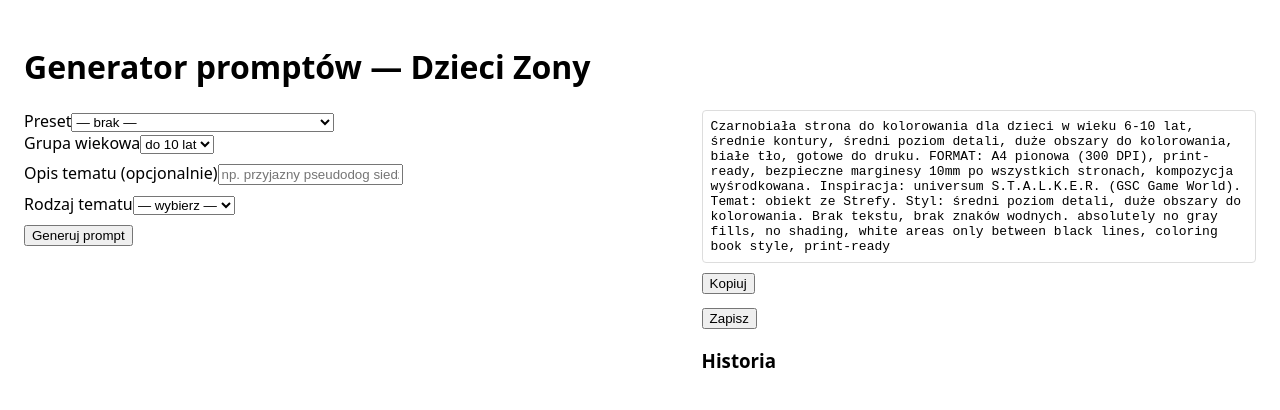
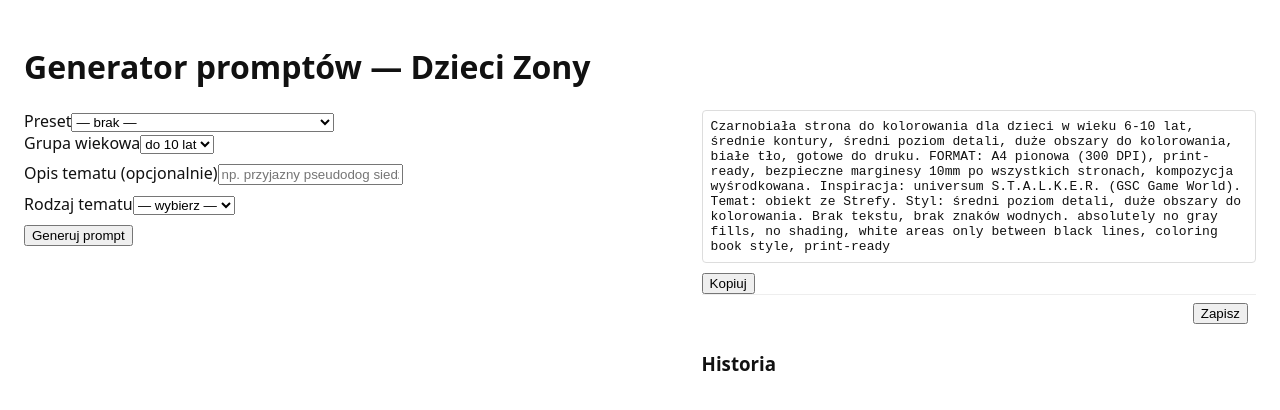
Before and after one commit to serwus79/stalker_generator, a Vue app in the folder frontend/: page / in a window 1280 px wide. Shown: the top 410 px of the page. Built offline with nearby package versions, Linux system fonts and the light colour scheme.

Commit message:
feat: dodanie responsywności i dostępności w aplikacji

```diff
--- a/frontend/src/App.tsx
+++ b/frontend/src/App.tsx
@@ -5,6 +5,7 @@ import PromptFormWithValidation from './components/PromptFormWithValidation'
 import Preview from './components/Preview'
 import HistoryList from './components/HistoryList'
 import useLocale from './locales/useLocale'
+import './styles/responsive.css'
 import { saveEntry } from './store/historyStore'
 
 export default defineComponent({
@@ -41,22 +42,22 @@ export default defineComponent({
     }
 
     return () => (
-      <div style={{ padding: '16px', fontFamily: 'system-ui' }}>
+      <div class="app-root">
         <h1>{t('app.title')}</h1>
-        <div style={{ display: 'flex', gap: '16px', alignItems: 'flex-start' }}>
-          <div style={{ flex: 1 }}>
+        <main class="main-layout" role="main" aria-label={t('app.title')}>
+          <section class="form-column" aria-label="Form">
             <PromptFormWithValidation onGenerate={onGenerate} onPreview={onPreview} loadedSnapshot={latestSnapshot.value} />
-          </div>
-          <div style={{ width: '45%' }}>
+          </section>
+          <aside class="preview-column" aria-label="Preview and history">
             <Preview prompt={prompt.value} />
-            <div style={{ marginTop: '12px' }}>
-              <button data-testid="save-current" onClick={saveCurrent}>{t('app.save')}</button>
+            <div class="action-bar" role="region" aria-label="Actions">
+              <button data-testid="save-current" aria-label={t('app.save')} onClick={saveCurrent}>{t('app.save')}</button>
             </div>
             <div style={{ marginTop: '12px' }}>
               <HistoryList reloadSignal={historyReload.value} onLoad={(e: any) => { prompt.value = e.generatedPrompt; latestSnapshot.value = e.formSnapshot }} />
             </div>
-          </div>
-        </div>
+          </aside>
+        </main>
       </div>
     )
   },
--- a/frontend/src/components/HistoryList.tsx
+++ b/frontend/src/components/HistoryList.tsx
@@ -77,10 +77,10 @@ export default defineComponent({
                   <span style={{ marginLeft: '10px' }}>{t('form.dpi', 'DPI')}: {en.formSnapshot?.dpi ?? '—'}</span>
                 </div>
                 <div style={{ marginTop: '6px' }}>
-                <button data-testid="history-load" onClick={() => handleLoad(en)}>{t('history.load')}</button>
-                <button data-testid="history-copy" onClick={() => handleCopy(en)} style={{ marginLeft: '6px' }}>{t('history.copy')}</button>
-                <button data-testid="history-delete" onClick={() => handleDelete(en.id)} style={{ marginLeft: '6px' }}>{t('history.delete')}</button>
-                <button data-testid="history-export" onClick={() => handleExport(en)} style={{ marginLeft: '6px' }}>{t('history.export')}</button>
+                <button data-testid="history-load" aria-label={t('history.load')} onClick={() => handleLoad(en)}>{t('history.load')}</button>
+                <button data-testid="history-copy" aria-label={t('history.copy')} onClick={() => handleCopy(en)} style={{ marginLeft: '6px' }}>{t('history.copy')}</button>
+                <button data-testid="history-delete" aria-label={t('history.delete')} onClick={() => handleDelete(en.id)} style={{ marginLeft: '6px' }}>{t('history.delete')}</button>
+                <button data-testid="history-export" aria-label={t('history.export')} onClick={() => handleExport(en)} style={{ marginLeft: '6px' }}>{t('history.export')}</button>
               </div>
             </li>
           ))}
--- a/frontend/src/components/Preview.tsx
+++ b/frontend/src/components/Preview.tsx
@@ -42,8 +42,8 @@ export default defineComponent({
           <pre data-testid="preview-text" style={{ margin: 0, whiteSpace: 'pre-wrap' }}>{showText.value}</pre>
         </div>
         <div style={{ marginTop: '8px' }}>
-          <button data-testid="preview-copy" onClick={copyToClipboard}>{t('preview.copy')}</button>
-          {copied.value && <span data-testid="preview-toast" style={{ marginLeft: '8px' }}>{t('preview.copied')}</span>}
+          <button data-testid="preview-copy" aria-label={t('preview.copy')} onClick={copyToClipboard}>{t('preview.copy')}</button>
+          {copied.value && <span data-testid="preview-toast" role="status" aria-live="polite" style={{ marginLeft: '8px' }}>{t('preview.copied')}</span>}
         </div>
       </div>
     )
--- a/frontend/src/components/PromptForm.tsx
+++ b/frontend/src/components/PromptForm.tsx
@@ -39,7 +39,7 @@ export default defineComponent({
         </select>
 
         <div style={{ marginTop: '8px' }}>
-          <button onClick={generate}>{t('app.generate')}</button>
+          <button aria-label={t('app.generate')} onClick={generate}>{t('app.generate')}</button>
         </div>
       </div>
     )
--- a/frontend/src/components/PromptFormWithValidation.tsx
+++ b/frontend/src/components/PromptFormWithValidation.tsx
@@ -155,7 +155,7 @@ export default defineComponent({
         )}
 
         <div style={{ marginTop: '8px' }}>
-          <button onClick={generate}>{t('app.generate')}</button>
+          <button aria-label={t('app.generate')} onClick={generate}>{t('app.generate')}</button>
         </div>
 
         {/* Preview is emitted to parent via 'preview' event — parent is responsible for layout */}
--- /dev/null
+++ b/frontend/src/styles/responsive.css
@@ -0,0 +1,61 @@
+/* Basic responsive layout and accessibility-focused styles */
+.app-root {
+  padding: 16px;
+  font-family: system-ui, -apple-system, "Segoe UI", Roboto, "Helvetica Neue", Arial;
+  color: #111;
+}
+
+.main-layout {
+  display: flex;
+  gap: 16px;
+  align-items: flex-start;
+  flex-direction: column;
+}
+
+.form-column {
+  flex: 1;
+}
+
+.preview-column {
+  width: 100%;
+}
+
+/* Desktop layout */
+@media (min-width: 900px) {
+  .main-layout {
+    flex-direction: row;
+  }
+  .preview-column {
+    width: 45%;
+  }
+}
+
+.action-bar {
+  position: sticky;
+  bottom: 0;
+  background: #ffffff;
+  padding: 8px;
+  border-top: 1px solid #eee;
+  display: flex;
+  gap: 8px;
+  justify-content: flex-end;
+  z-index: 10;
+}
+
+/* Focus and accessibility helpers */
+button:focus,
+select:focus,
+input:focus,
+textarea:focus {
+  outline: 3px solid #0a84ff;
+  outline-offset: 2px;
+}
+
+.visually-hidden {
+  position: absolute !important;
+  height: 1px;
+  width: 1px;
+  overflow: hidden;
+  clip: rect(1px, 1px, 1px, 1px);
+  white-space: nowrap;
+}
```
Also changed, not shown: 3 other files (tests, documents, lock files or other folders).
